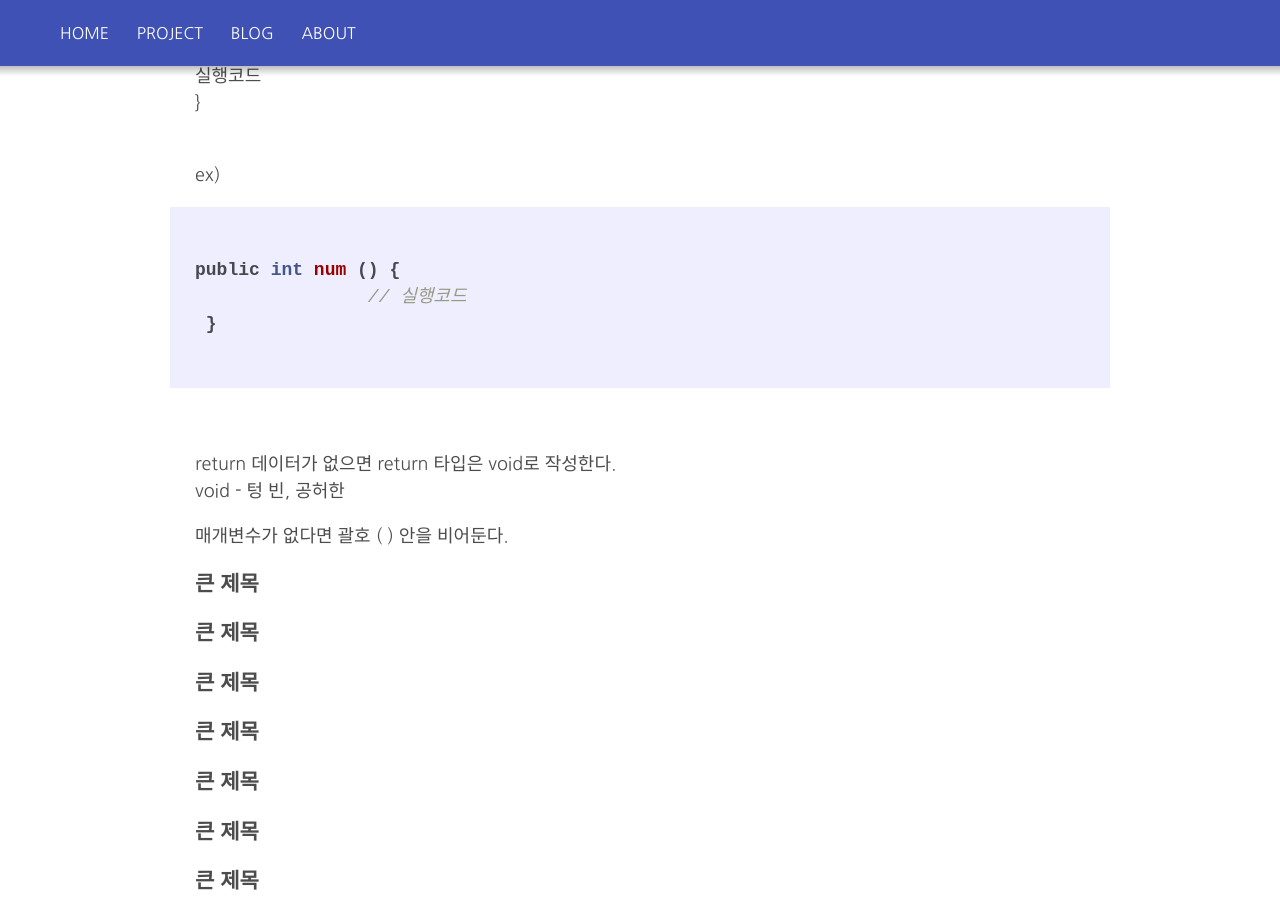
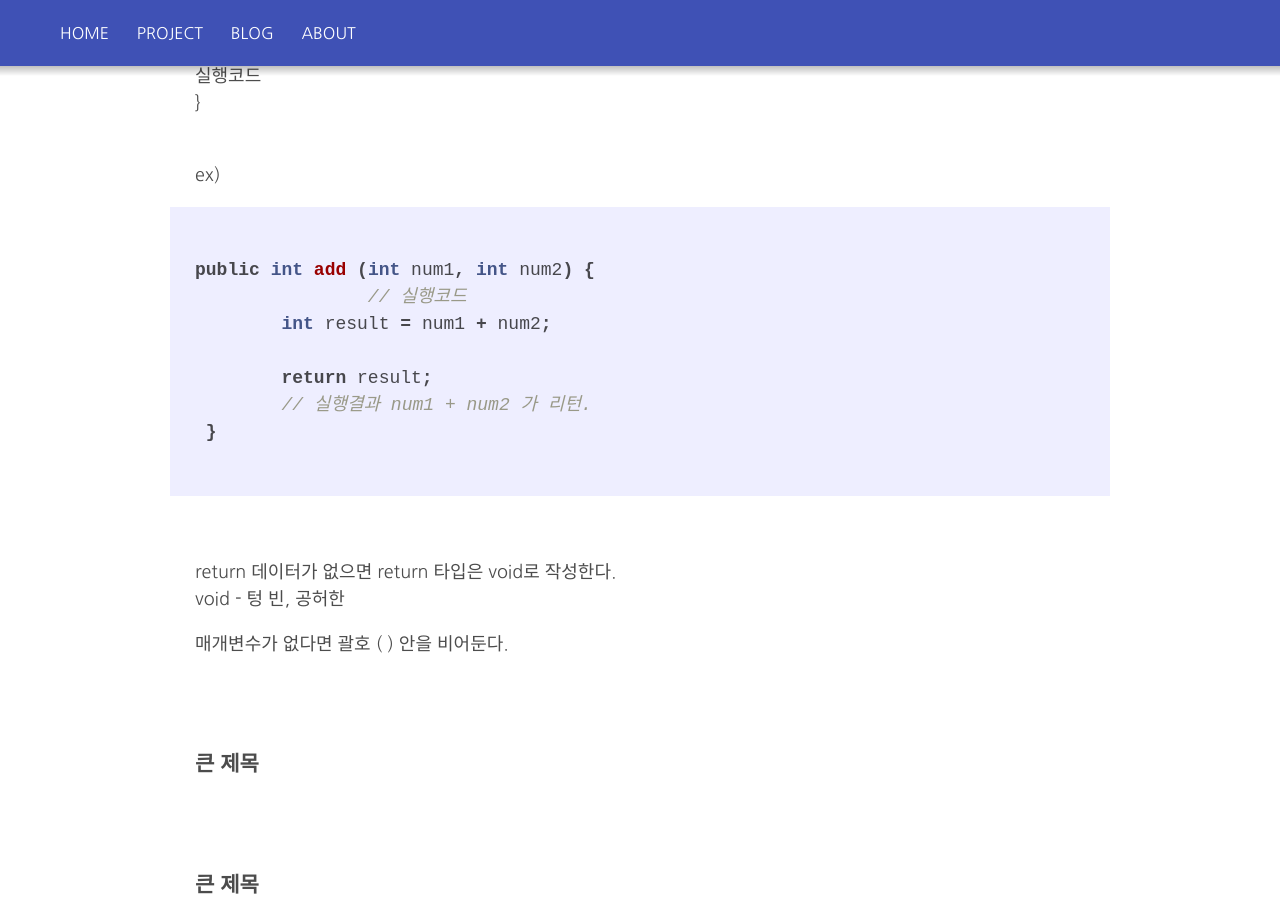
Before and after one commit to iamheonil/iamheonil.github.io, a Jekyll site: the page built from _posts/2020-02-18-Java.md, in a window 1280 px wide and 900 px high, scrolled down 2760 px. Built offline with Jekyll 4.4.1, drawn with Linux system fonts in a browser that asks for light colours.

Commit message:
Blog Modify

````diff
--- a/_posts/2020-02-18-Java.md
+++ b/_posts/2020-02-18-Java.md
@@ -92,8 +92,12 @@ tags: Java
 
 ex)
 ```java
-public int num () {
+public int add (int num1, int num2) {
  		// 실행코드
+        int result = num1 + num2;
+
+        return result;
+        // 실행결과 num1 + num2 가 리턴.
  }
 ```
 <br>
@@ -103,22 +107,30 @@ void - 텅 빈, 공허한 <br>
 
 매개변수가 없다면 괄호 ( ) 안을 비어둔다. <br>
 
-
+<br><br>
 ### 큰 제목 <br>
 
+<br><br>
 ### 큰 제목 <br>
 
+<br><br>
 ### 큰 제목 <br>
 
+<br><br>
 ### 큰 제목 <br>
 
+<br><br>
 ### 큰 제목 <br>
 
+<br><br>
 ### 큰 제목 <br>
 
+<br><br>
 ### 큰 제목 <br>
 
+<br><br>
 ### 큰 제목 <br>
 
+<br><br>
 kh20200210
 19
````
